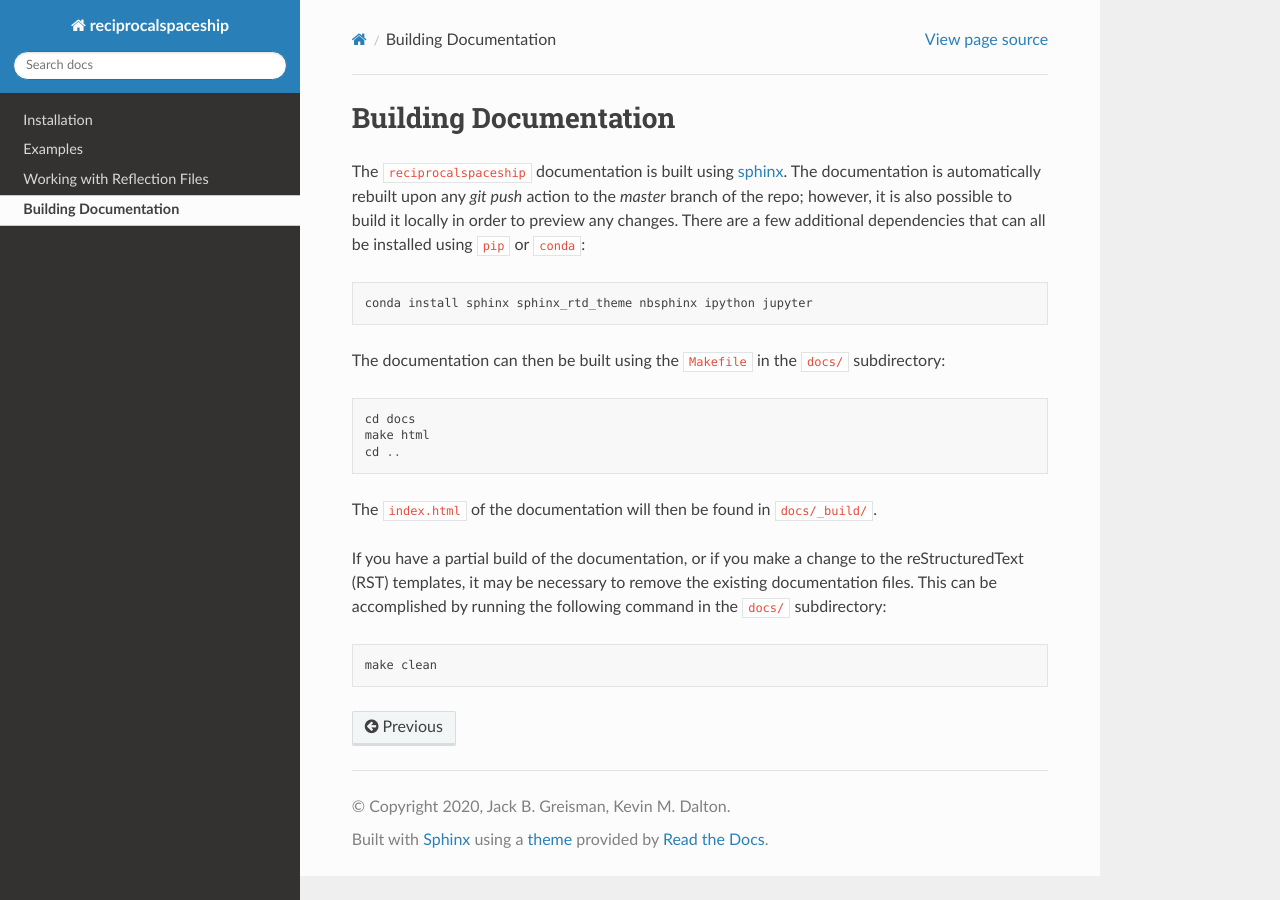
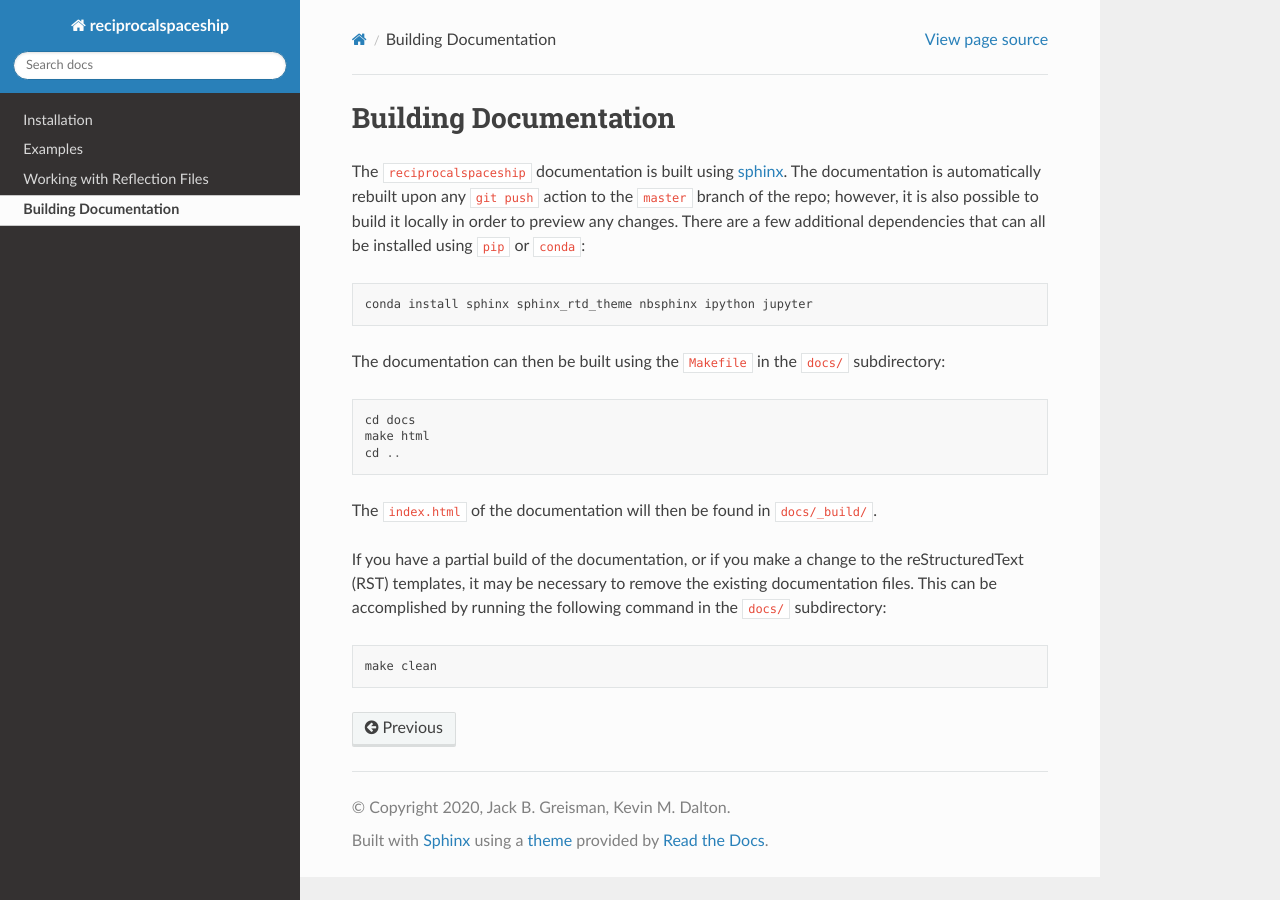
Before and after one commit to rs-station/reciprocalspaceship, a Sphinx documentation site: the page built from docs/documentation.rst, in a window 1280 px wide. Built offline with Sphinx 7.4.7 and the Read the Docs theme 2.0.0, drawn with Linux system fonts in a browser that asks for light colours; the version number could not be read and is left out.

```diff
--- a/docs/documentation.rst
+++ b/docs/documentation.rst
@@ -3,8 +3,8 @@
 Building Documentation
 ======================
 
-The ``reciprocalspaceship`` documentation is built using `sphinx <http://sphinx-doc.org/>`_. The documentation is automatically rebuilt upon any `git push` action to
-the `master` branch of the repo; however, it is also possible to build it locally in order to preview any changes. There are a few additional dependencies that can all
+The ``reciprocalspaceship`` documentation is built using `sphinx <http://sphinx-doc.org/>`_. The documentation is automatically rebuilt upon any ``git push`` action to
+the ``master`` branch of the repo; however, it is also possible to build it locally in order to preview any changes. There are a few additional dependencies that can all
 be installed using ``pip`` or ``conda``::
 
   conda install sphinx sphinx_rtd_theme nbsphinx ipython jupyter
```
